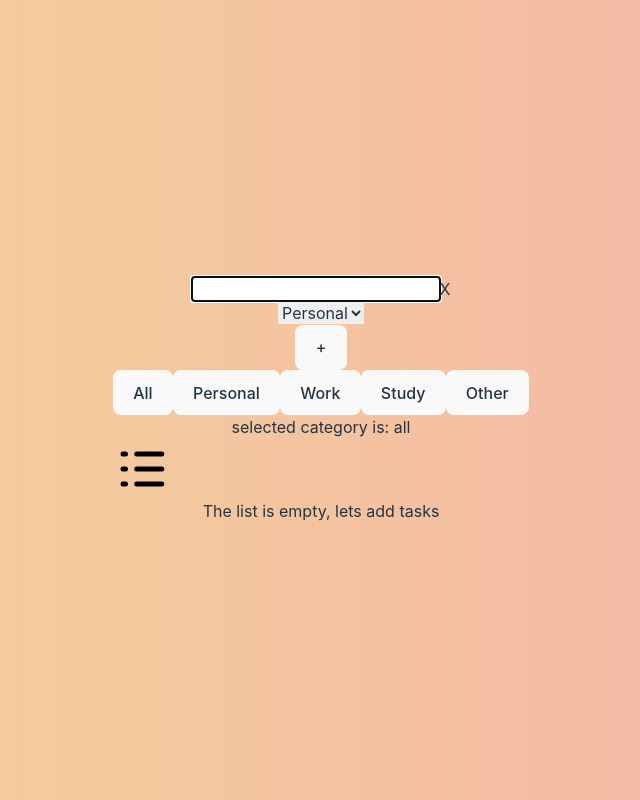
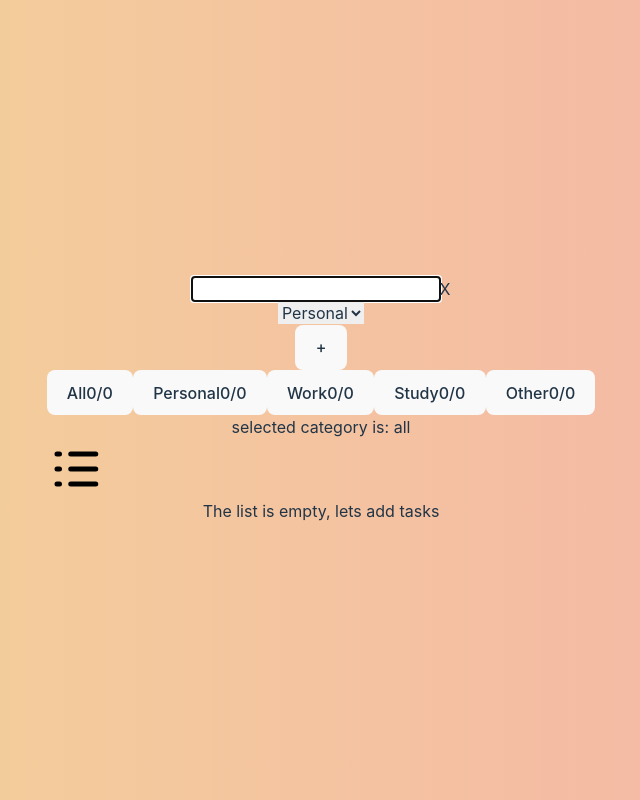
Before and after one commit to aehamdy/Todomoro, a React (Vite) app: page / in a window 1280 px wide. Shown: the whole page, without its empty margins (319-959 px from the left). Built offline with nearby package versions, Linux system fonts and the light colour scheme.

Commit message:
feat: Display number of checked and unchecked todos for each category

```diff
--- a/src/components/CategorySelection.jsx
+++ b/src/components/CategorySelection.jsx
@@ -1,45 +1,94 @@
 /* eslint-disable react/prop-types */
+export const ALL = "all",
+  PERSONAL = "personal",
+  WORK = "work",
+  STUDY = "study",
+  OTHER = "other";
+
 function CategorySelection(props) {
-  const { setSelectedCategory } = props;
+  const { setSelectedCategory, todos } = props;
+
+  //   const todosLength = (categoryType, phrase) => {
+  //     const length = todos.filter((todo) => todo[categoryType] === phrase).length;
+  //     return length;
+  //   };
+
+  const allTodos = todos.length;
+  const allCheckedTodos = todos.filter(
+    (todo) => todo.isChecked === true
+  ).length;
+  const personalTodos = todos.filter(
+    (todo) => todo.category === PERSONAL
+  ).length;
+  const checkedPersonalTodos = todos.filter(
+    (todo) => todo.category === PERSONAL && todo.isChecked
+  ).length;
+  const workTodos = todos.filter((todo) => todo.category === WORK).length;
+  const checkedWorkTodos = todos.filter(
+    (todo) => todo.category === "work" && todo.isChecked
+  ).length;
+  const studyTodos = todos.filter((todo) => todo.category === STUDY).length;
+  const checkedStudyTodos = todos.filter(
+    (todo) => todo.category === STUDY && todo.isChecked
+  ).length;
+  const otherTodos = todos.filter((todo) => todo.category === OTHER).length;
+  const checkedOtherTodos = todos.filter(
+    (todo) => todo.category === OTHER && todo.isChecked
+  ).length;
 
   const clickHandler = (category) => {
     switch (category) {
-      case "all":
-        setSelectedCategory("all");
+      case ALL:
+        setSelectedCategory(ALL);
         break;
-      case "personal":
-        setSelectedCategory("personal");
+      case PERSONAL:
+        setSelectedCategory(PERSONAL);
         break;
       case "work":
-        setSelectedCategory("work");
+        setSelectedCategory(WORK);
         break;
-      case "study":
-        setSelectedCategory("study");
+      case STUDY:
+        setSelectedCategory(STUDY);
         break;
-      case "other":
-        setSelectedCategory("other");
+      case OTHER:
+        setSelectedCategory(OTHER);
         break;
       default:
-        setSelectedCategory("all");
+        setSelectedCategory(ALL);
     }
   };
 
   return (
     <section>
-      <button type="button" onClick={() => clickHandler("all")}>
+      <button type="button" onClick={() => clickHandler(ALL)}>
         All
+        <span className="block">
+          {allCheckedTodos}/{allTodos}
+        </span>
       </button>
-      <button type="button" onClick={() => clickHandler("personal")}>
+      <button type="button" onClick={() => clickHandler(PERSONAL)}>
         Personal
+        <span className="block">
+          {checkedPersonalTodos}/{personalTodos}
+        </span>
       </button>
-      <button type="button" onClick={() => clickHandler("work")}>
+      <button type="button" onClick={() => clickHandler(WORK)}>
         Work
+        <span className="block">
+          {checkedWorkTodos}/{workTodos}
+        </span>
       </button>
-      <button type="button" onClick={() => clickHandler("study")}>
+      <button type="button" onClick={() => clickHandler(STUDY)}>
         Study
+        <span className="block">
+          {checkedStudyTodos}/{studyTodos}
+        </span>
       </button>
-      <button type="button" onClick={() => clickHandler("other")}>
+      <button type="button" onClick={() => clickHandler(OTHER)}>
         Other
+        <span className="block">
+          {checkedOtherTodos}/{otherTodos}
+        </span>
       </button>
     </section>
   );
--- a/src/components/InputForm.jsx
+++ b/src/components/InputForm.jsx
@@ -30,7 +30,7 @@ function InputForm() {
 
       const newTodos = [
         {
-          id: todos.length + 1,
+          id: Date.now(),
           value: userInput,
           category: category,
           isChecked: false,
--- a/src/components/List.jsx
+++ b/src/components/List.jsx
@@ -104,7 +104,10 @@ function List(props) {
 
   return (
     <ul className="border border-black rounded-lg py-2 px-4">
-      <CategorySelection setSelectedCategory={setSelectedCategory} />
+      <CategorySelection
+        setSelectedCategory={setSelectedCategory}
+        todos={todos}
+      />
       {selectedCategory && <p>selected category is: {selectedCategory}</p>}
       {todos.length < 1 ? (
         <>
```
